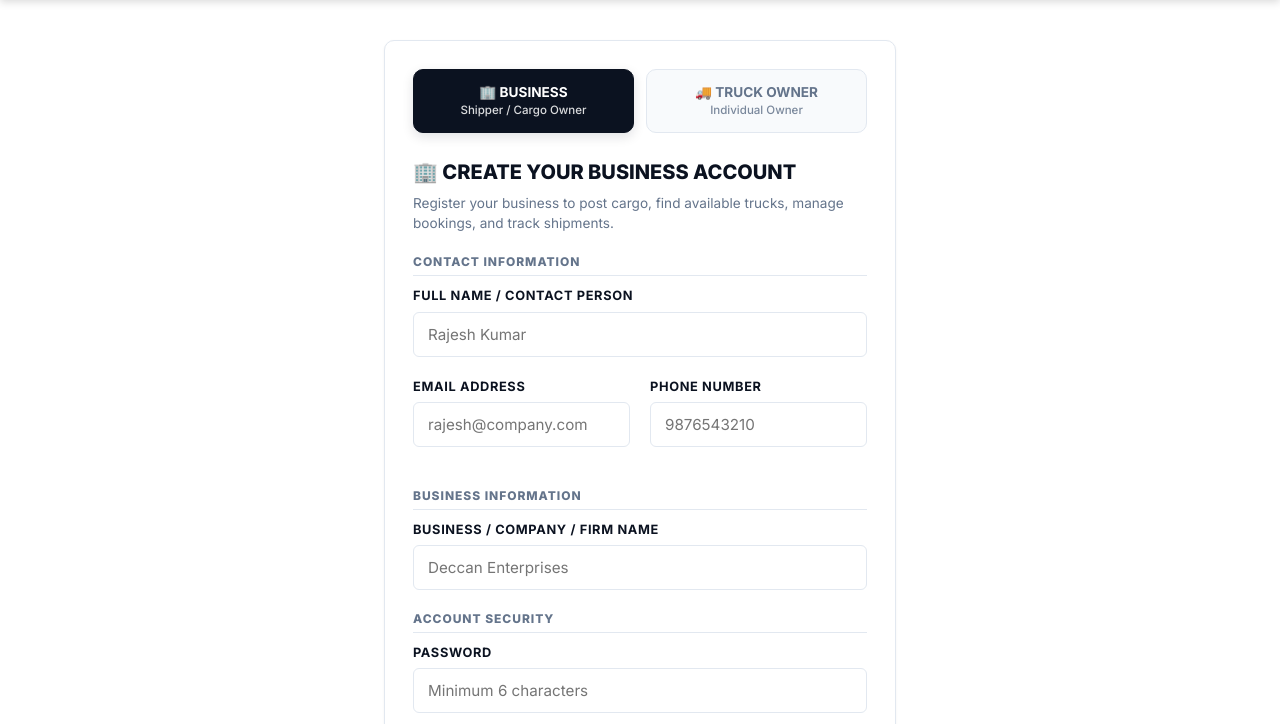
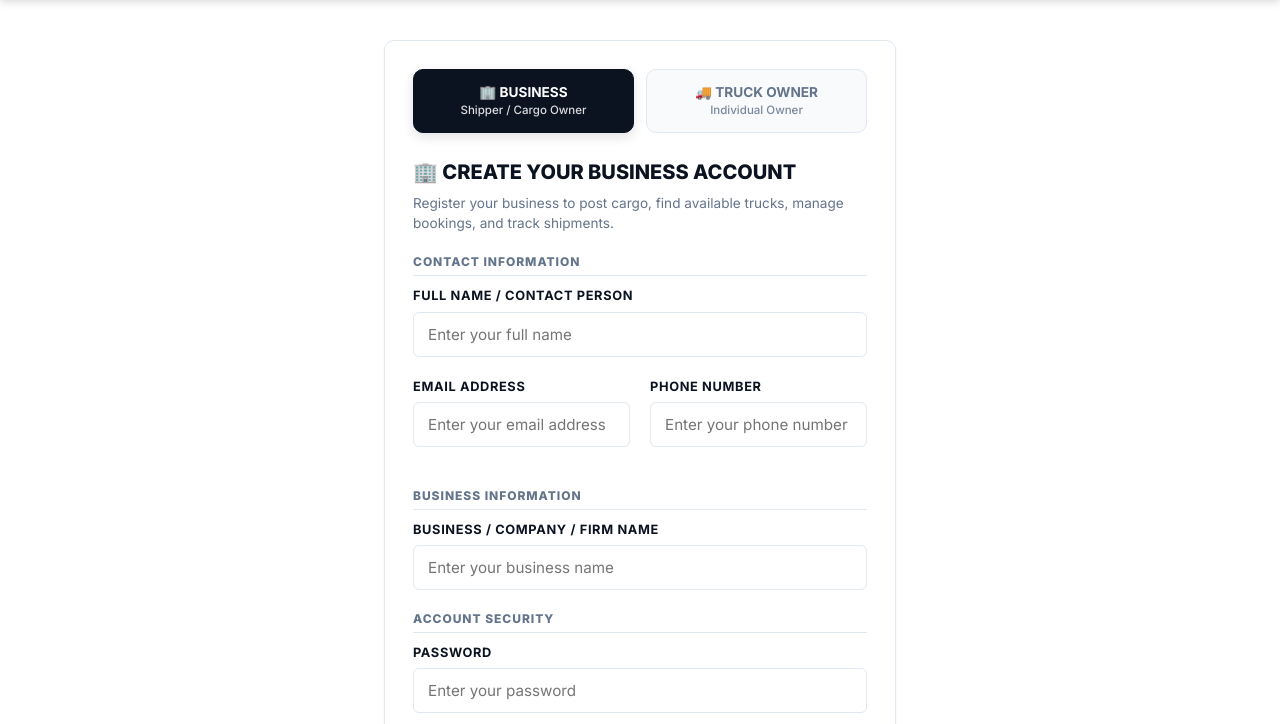
Before and after one commit to BhavyaCh18/CargoNet, a website: page frontend/pages/register.html in a window 1280 px wide. Shown: the part 76-800 px from the top of the page. Drawn offline with Linux system fonts and the light colour scheme.

Commit message:
Replace demo personal data and company name placeholders with professional generic instructional text across registration and login forms

```diff
--- a/frontend/pages/register.html
+++ b/frontend/pages/register.html
@@ -90,17 +90,17 @@
 
         <div class="form-group">
           <label class="form-label" for="name" id="name-label">FULL NAME / CONTACT PERSON</label>
-          <input type="text" id="name" class="form-control" placeholder="Rajesh Kumar" required>
+          <input type="text" id="name" class="form-control" placeholder="Enter your full name" required>
         </div>
 
         <div class="form-row">
           <div class="form-group">
             <label class="form-label" for="email">EMAIL ADDRESS</label>
-            <input type="email" id="email" class="form-control" placeholder="rajesh@company.com" required>
+            <input type="email" id="email" class="form-control" placeholder="Enter your email address" required>
           </div>
           <div class="form-group">
             <label class="form-label" for="phone">PHONE NUMBER</label>
-            <input type="tel" id="phone" class="form-control" placeholder="9876543210" required>
+            <input type="tel" id="phone" class="form-control" placeholder="Enter your phone number" required>
           </div>
         </div>
 
@@ -109,7 +109,7 @@
           <div class="form-section-title">BUSINESS INFORMATION</div>
           <div class="form-group">
             <label class="form-label" for="companyName">BUSINESS / COMPANY / FIRM NAME</label>
-            <input type="text" id="companyName" class="form-control" placeholder="Deccan Enterprises">
+            <input type="text" id="companyName" class="form-control" placeholder="Enter your business name">
           </div>
         </div>
 
@@ -117,7 +117,7 @@
         <div class="form-section-title">ACCOUNT SECURITY</div>
         <div class="form-group">
           <label class="form-label" for="password">PASSWORD</label>
-          <input type="password" id="password" class="form-control" placeholder="Minimum 6 characters" required>
+          <input type="password" id="password" class="form-control" placeholder="Enter your password" required>
         </div>
 
         <!-- Role Select (Hidden from UI, managed internally by top tabs) -->
```
Also changed, not shown: frontend/pages/create-cargo.html (+4 -4 lines), frontend/pages/login.html (+2 -2 lines), frontend/pages/register-truck.html (+2 -2 lines).
